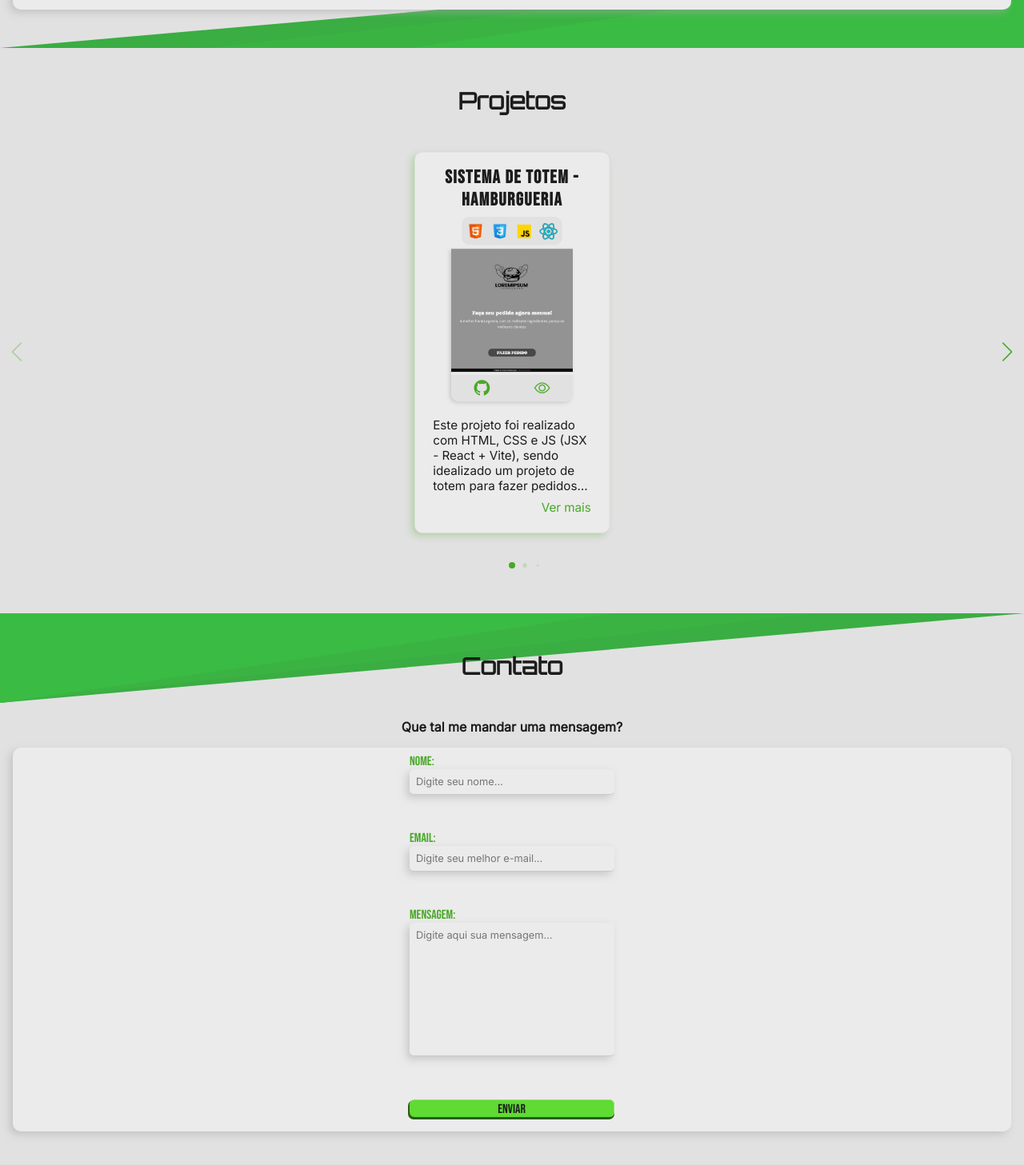
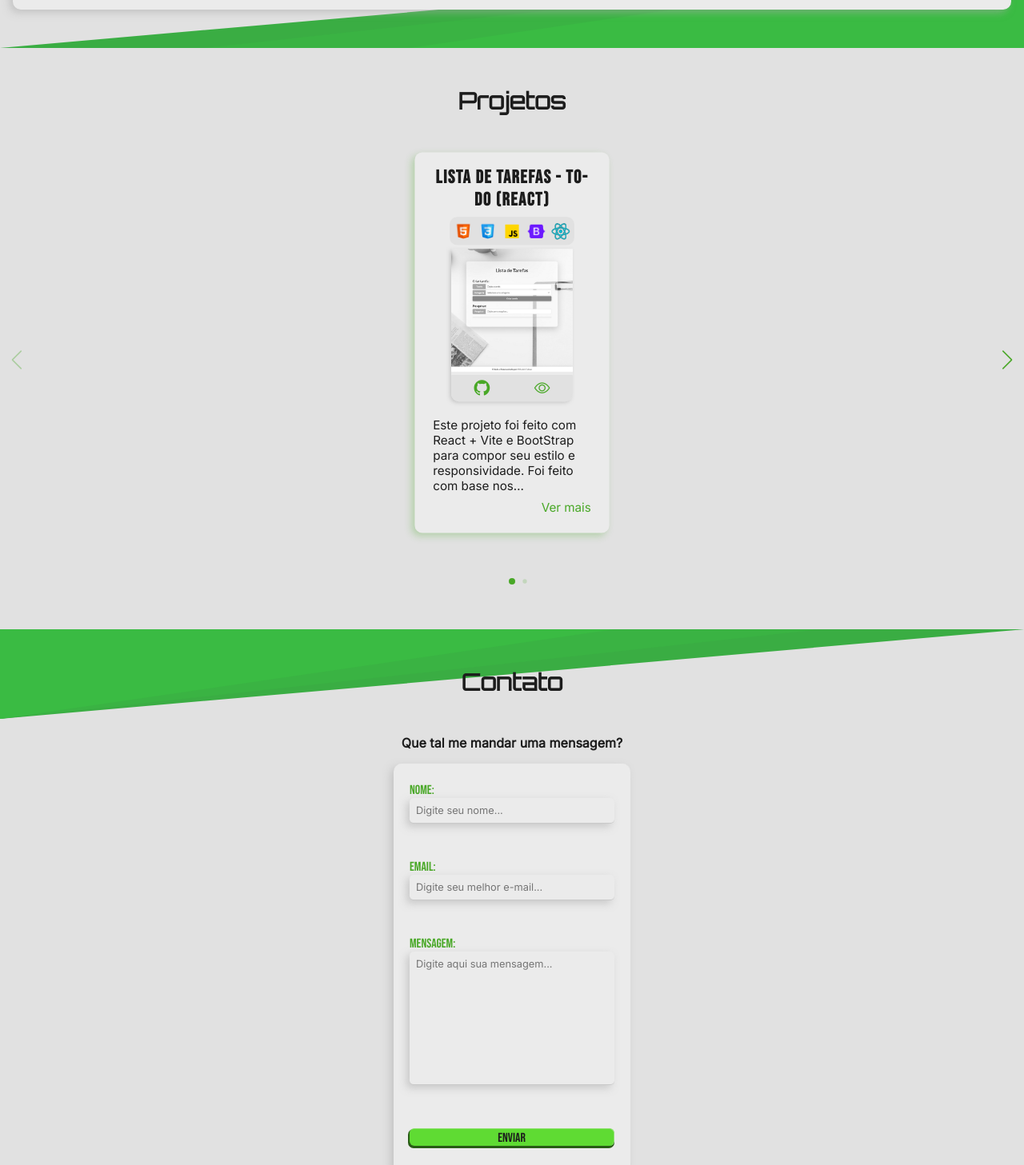
Before and after one commit to s0d4z3r0/portfolio-andre-falcao, a React (Vite) app: page / in a window 1280 px wide. Shown: the part 1077-2534 px from the top of the page at 80% size. Built offline with nearby package versions, Linux system fonts and the light colour scheme.

Commit message:
Adicionado projeto Todo ao portifólio

```diff
--- a/src/components/Contact/Contact.module.css
+++ b/src/components/Contact/Contact.module.css
@@ -68,12 +68,13 @@
 }
 
 .content form {
+  width: 18.5rem;
   display: flex;
   flex-direction: column;
   align-items: center;
   gap: 1rem;
-  margin: 0 1rem;
-  padding: 0.5rem 0;
+  margin: 0 auto;
+  padding: 1.5rem 1rem;
   border-radius: 10px;
   background-color: var(--color-emph);
   box-shadow: -4px 4px 10px var(--color-shadow);
--- a/src/components/Projects/Projects.jsx
+++ b/src/components/Projects/Projects.jsx
@@ -4,7 +4,8 @@ import styles from "./Projects.module.css";
 import CardsProjects from "../CardsProjects/CardsProjects";
 
 // Img
-import thumbP1 from "../../assets/thumb.jpg";
+import thumbTodo from "../../assets/thumb-todo.jpg";
+import thumbTotem from "../../assets/thumb-totem.jpg";
 
 // Swiper
 import { Swiper, SwiperSlide } from "swiper/react";
@@ -16,6 +17,19 @@ import "swiper/css/pagination";
 const Projects = () => {
   const projects = [
     {
+      name: "Lista de Tarefas - To-Do (React)",
+      description:
+        "Este projeto foi feito com React + Vite e BootStrap para compor seu estilo e responsividade. Foi feito com base nos conhecimentos aprendidos de React e JS como useState e useEffect, componentização e props, array de objetos, spread operator. Além da responsividade padrão do BootStrap, ainda foi feito alguns ajustes para telas menores com CSS Global e função com evento 'resize' para alterar placeholders de forma dinâmica.",
+      html: true,
+      css: true,
+      js: true,
+      bs: true,
+      react: true,
+      thumb: thumbTodo,
+      projectGit: "https://github.com/s0d4z3r0/todo_react_vite",
+      projectView: "https://s0d4z3r0.github.io/todo_react_vite/",
+    },
+    {
       name: "Sistema de Totem - Hamburgueria",
       description:
         "Este projeto foi realizado com HTML, CSS e JS (JSX - React + Vite), sendo idealizado um projeto de totem para fazer pedidos em estabelecimentos físicos. Conta com uma tela inicial (HOME), seguindo para uma tela de fazer o pedido (MENU). Foi utilizado vários conhecimentos aprendidos do framework React como componentização, router-dom, hooks, css modules, redux, criação e reaproveitamento de states e modais. Foi trabalhado a responsividade seguindo o princípio mobile first, com media querys mínima de 320px.",
@@ -24,7 +38,7 @@ const Projects = () => {
       js: true,
       bs: false,
       react: true,
-      thumb: thumbP1,
+      thumb: thumbTotem,
       projectGit: "https://github.com/s0d4z3r0/totem-react",
       projectView: "https://s0d4z3r0.github.io/totem-react/",
     },
@@ -48,14 +62,14 @@ const Projects = () => {
         <SwiperSlide>
           <br />
           <CardsProjects project={projects[0]} />
+          <br/>
+          <br/>
         </SwiperSlide>
         <SwiperSlide>
           <br />
-          <CardsProjects project={projects[0]} />
-        </SwiperSlide>
-        <SwiperSlide>
-          <br />
-          <CardsProjects project={projects[0]} />
+          <CardsProjects project={projects[1]} />
+          <br/>
+          <br/>
         </SwiperSlide>
       </Swiper>
     </section>
--- a/src/index.css
+++ b/src/index.css
@@ -88,9 +88,6 @@ button:active {
   border-left: 1px solid var(--color-tertiary);
 }
 
-.swiper-wrapper{
-  padding-bottom: 1rem;
-}
 .swiper-pagination{
   position: relative;
   margin-top: 1rem;
```
Also changed, not shown: src/assets/thumb-todo.jpg (added), src/assets/thumb-totem.jpg (renamed from src/assets/thumb.jpg).
